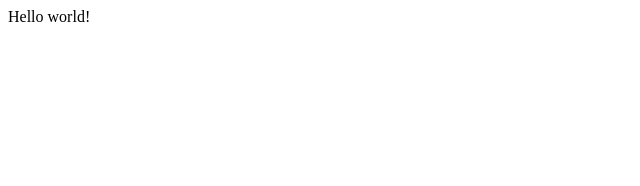
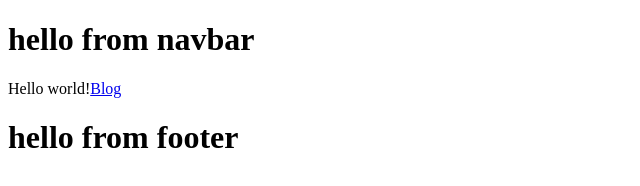
Before and after one commit to riraseth-gatsby-stuff/backroads, a Gatsby site: page / in a window 1280 px wide. Shown: the whole page, without its empty margins (0-640 px from the left). Built offline with nearby package versions, Linux system fonts and the light colour scheme; Gatsby itself is replaced by a stand-in of ours.

Commit message:
layout setup

```diff
--- a/package.json
+++ b/package.json
@@ -7,7 +7,6 @@
   "scripts": {
     "build": "gatsby build",
     "develop": "gatsby develop",
-    "format": "prettier --write \"**/*.{js,jsx,json,md}\"",
     "start": "npm run develop",
     "serve": "gatsby serve",
     "clean": "gatsby clean",
@@ -18,9 +17,6 @@
     "react": "^16.12.0",
     "react-dom": "^16.12.0"
   },
-  "devDependencies": {
-    "prettier": "^1.19.1"
-  },
   "repository": {
     "type": "git",
     "url": "https://github.com/gatsbyjs/gatsby-starter-hello-world"
--- /dev/null
+++ b/src/components/Footer.js
@@ -0,0 +1,11 @@
+import React from 'react';
+
+const Footer = () => {
+  return (
+    <div>
+      <h1>hello from footer</h1>
+    </div>
+  );
+};
+
+export default Footer;
--- /dev/null
+++ b/src/components/Layout.js
@@ -0,0 +1,14 @@
+import React from 'react';
+import Navbar from './Navbar';
+import Footer from './Footer';
+const Layout = ({ children }) => {
+  return (
+    <React.Fragment>
+      <Navbar></Navbar>
+      {children}
+      <Footer></Footer>
+    </React.Fragment>
+  );
+};
+
+export default Layout;
--- /dev/null
+++ b/src/components/Navbar.js
@@ -0,0 +1,11 @@
+import React from 'react';
+
+const Navbar = () => {
+  return (
+    <div>
+      <h1>hello from navbar</h1>
+    </div>
+  );
+};
+
+export default Navbar;
--- /dev/null
+++ b/src/pages/blog.js
@@ -0,0 +1,13 @@
+import React from 'react';
+import { Link } from 'gatsby';
+
+const blog = () => {
+  return (
+    <div>
+      hello from blog page
+      <Link to="/">Home</Link>
+    </div>
+  );
+};
+
+export default blog;
--- a/src/pages/index.js
+++ b/src/pages/index.js
@@ -1,3 +1,11 @@
-import React from "react"
-
-export default () => <div>Hello world!</div>
+import React from 'react';
+import { Link } from 'gatsby';
+import Layout from '../components/Layout';
+export default () => (
+  <React.Fragment>
+    <Layout>
+      Hello world!
+      <Link to="/blog/">Blog</Link>
+    </Layout>
+  </React.Fragment>
+);
```
Also changed, not shown: src/pages/404.js (added, +7 -0 lines), src/pages/contact.js (added, +7 -0 lines), src/pages/tours.js (added, +7 -0 lines), 3 other files.
